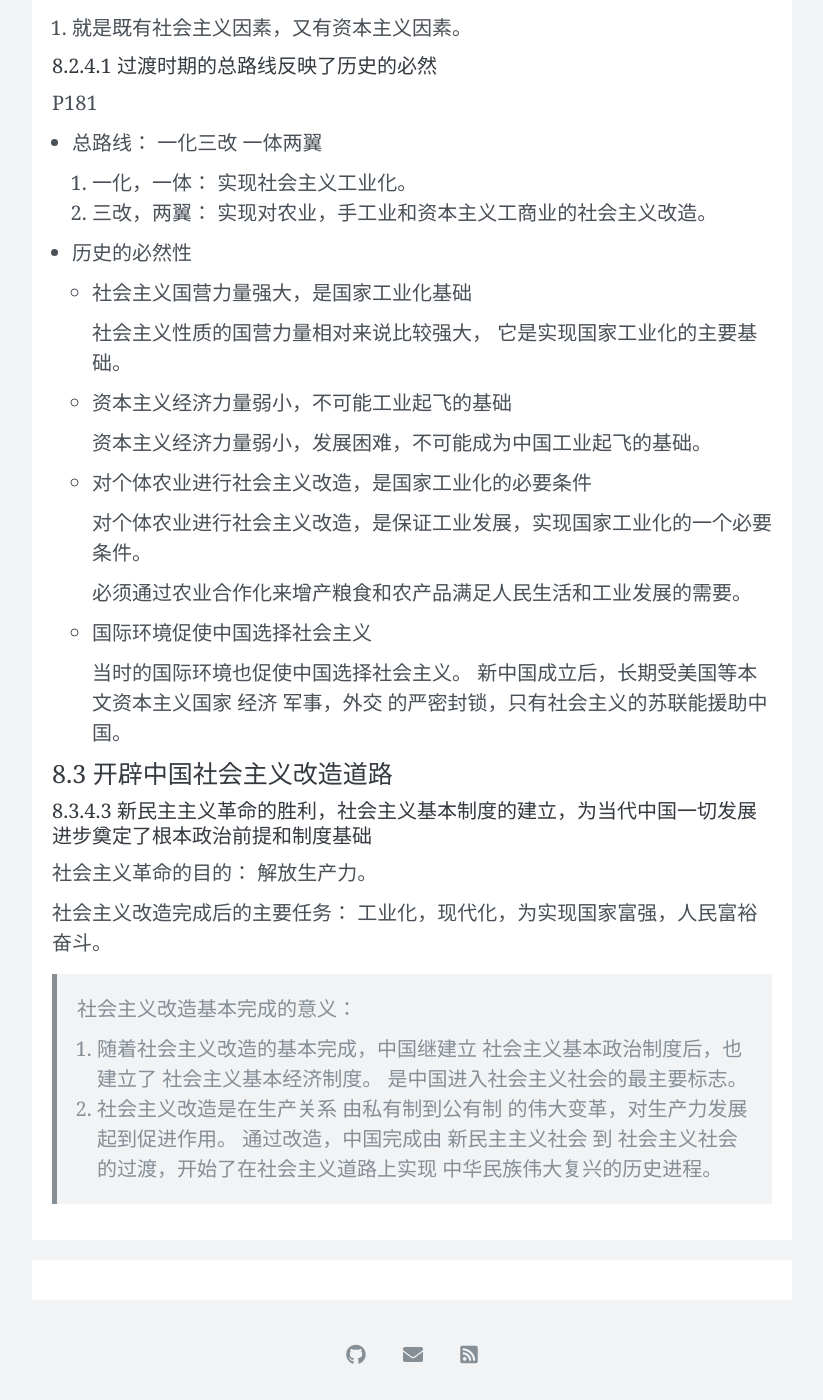
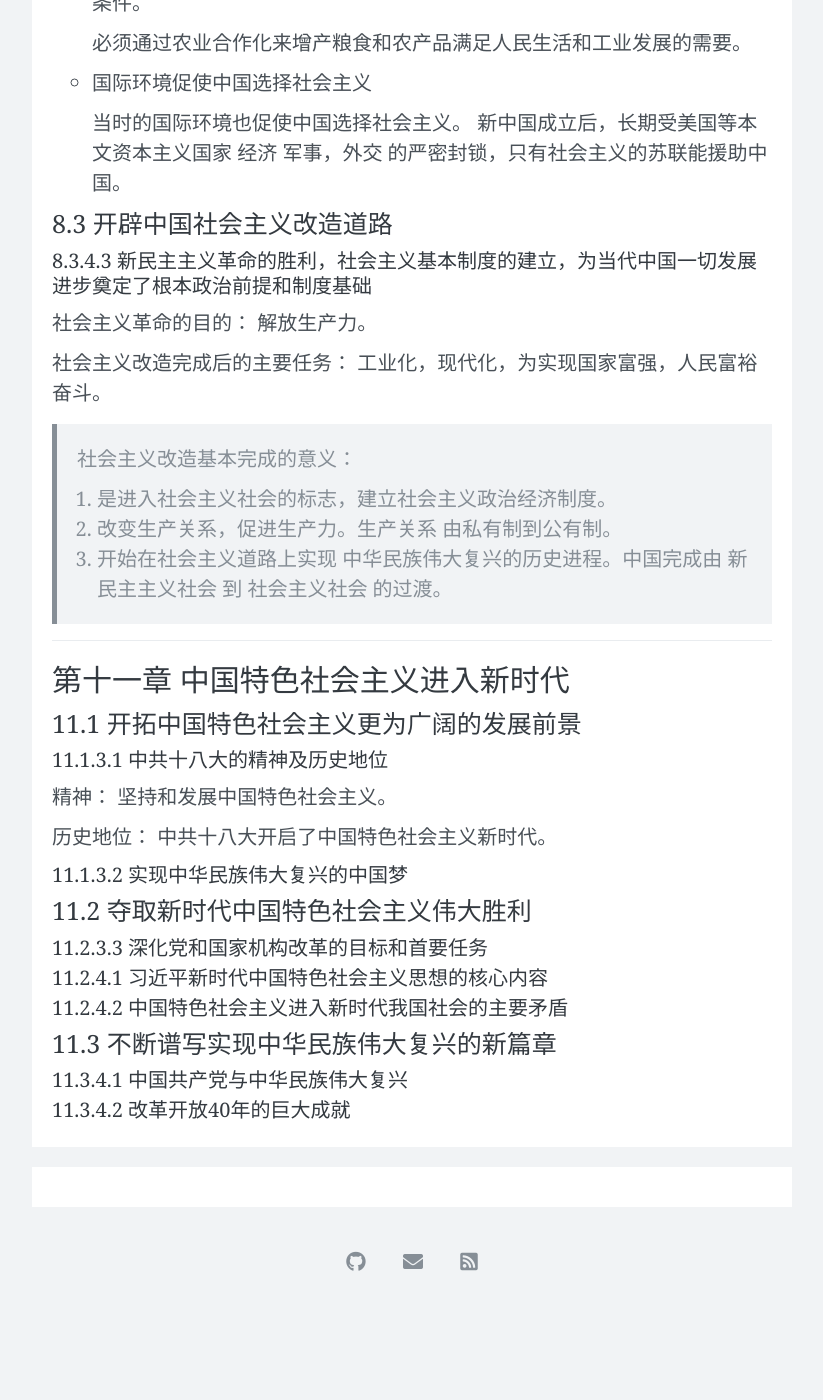
Before and after one commit to wangtiga/wangtiga.github.io, a Jekyll site: the page built from _previews/3708_target.md, in a window 1280 px wide and 1400 px high, scrolled down 12938 px. Shown: the whole window, without its empty margins (228-1051 px from the left). Built offline with Jekyll 4.4.1, drawn with Linux system fonts in a browser that asks for light colours; nearby versions of some CDN libraries; comment, search, counter and statistics services are not loaded; after the commit the page ends 14245 px from its top, so only the background shows below that; some of the changed text lies outside the part shown.

Commit message:
3708 target

```diff
--- a/_previews/3708_target.md
+++ b/_previews/3708_target.md
@@ -261,13 +261,6 @@ tags:   exam
 
 ##### 6.5.4.1 抗日战争胜利为中华民族走向伟大复兴确立了历史转折点
 
-中国人民抗日战争的胜利，促进了中华民族的觉醒，
-开辟了中华民族伟大复兴的光明前景。
-经历抗日战争锤炼的中国人民进一步认识到：
-1. 只有民族独立，人民解放，建立人民当家作主的 新中国，才能实现民族振兴，人民幸福。
-2. 中国共产党提出的改造旧中国，建设新中国的主张，代表了中国人民的根本利益。
-3. 抗日战争的胜利为中国共产党领导人民取得整个新民主主义革命的胜利奠定了基础。
-
 中国人民抗日战争的胜利具有重大而深远的意义。
 1. 中国抗日战争的胜利，粉碎了日本军国主义殖民奴役中国的图谋，捍卫了国家主权和领土完整，洗刷了近代抗击外来侵略屡战屡败的民族耻辱。
 2. 中国抗日战争的胜利，重新确立了中国在世界上的大国地位。
@@ -315,8 +307,8 @@ tags:   exam
 
 1949.06.30 《论人民民主专政》阐明中国共产党关于建立人民民主专政的新中国的主张：
 1. 人民民主专政的基础是 工人阶级，农民阶级，城市小资产阶级 的联盟；
-2. 在此联盟中，主要是 工人阶级 和 农民阶级 的联盟， 从 新民主主义 到 社会主义 ，主要依靠这个联盟。
-3. 为建立新中国，必须利用一切于国计民生有利而不是有害的城乡资本主义因素，团结民族资产阶级。但民族资产阶级不能充当革命的领导者，也不应当在国家政权中占主要地位。
+2. 主要依靠 工农联盟， 从 新民主主义 到 社会主义 过渡。
+3. 团结民族资产阶级。但民族资产阶级不能充当革命的领导者，也不应当在国家政权中占主要地位。
 
 > 毛泽东指出：
 总结我们的经验，集中到一点，就是
@@ -370,43 +362,11 @@ tags:   exam
 
 > 民族自立，人民翻身，国家统一，共党执政，走向社会主义。
 
-- 民族自立
-
-  列强压迫奴役中国人民的历史从此结束，
-
-  中华民族以崭新姿态自立于世界民族之林。
-
-- 人民翻身
-
-  本国封建主义，官僚资本主义统治的历史从此结束，
-
-  受压迫的人民在政治上翻了身，第一次成为新国家的主人。
-
-  一个真正属于人民的共和国建立起来了。
-
-- 国家统一
-
-  军阀割据，战乱不断的历史从此结束，
-
-  国家基本统一，可集中力量从事经济文化建设。
-
-- 走向社会主义
-
-  从根本上改变了中国的发展方向，
-
-  为实现由新民主主义向社会主义过渡创造了政治前提。
-
-- 共产党执政
-
-  中国共产党成为全国范围的执政党。
-
-  它可以运用国家政权凝聚和调集全国力量，造福中华民族。
-
 中华人民共和国的成立，
-宣告中国人民当家作主的时代已经到来，
-标志着中国的新民主主义革命取得了基本胜利，
-标志着半殖民地半封建社会的结束，
-和新民主主义社会在全国范围内的建立。
+1. 宣告中国人民当家作主的时代已经到来，
+2. 标志着中国的新民主主义革命取得了基本胜利，
+3. 标志着半殖民地半封建社会的结束，
+4. 和新民主主义社会在全国范围内的建立。
 
 
 ##### 8.1.4.2 中国共产党在全国执政面临的新考验
@@ -471,6 +431,28 @@ P181
 社会主义改造完成后的主要任务： 工业化，现代化，为实现国家富强，人民富裕奋斗。
 
 > 社会主义改造基本完成的意义：
-1. 随着社会主义改造的基本完成，中国继建立 社会主义基本政治制度后，也建立了 社会主义基本经济制度。 是中国进入社会主义社会的最主要标志。
-2. 社会主义改造是在生产关系 由私有制到公有制 的伟大变革，对生产力发展起到促进作用。
-通过改造，中国完成由 新民主主义社会 到 社会主义社会 的过渡，开始了在社会主义道路上实现 中华民族伟大复兴的历史进程。
+1. 是进入社会主义社会的标志，建立社会主义政治经济制度。
+2. 改变生产关系，促进生产力。生产关系 由私有制到公有制。
+3. 开始在社会主义道路上实现 中华民族伟大复兴的历史进程。中国完成由 新民主主义社会 到 社会主义社会 的过渡。
+
+## 第十一章 中国特色社会主义进入新时代
+
+### 11.1 开拓中国特色社会主义更为广阔的发展前景
+##### 11.1.3.1 中共十八大的精神及历史地位
+
+精神：
+坚持和发展中国特色社会主义。
+
+历史地位：
+中共十八大开启了中国特色社会主义新时代。
+
+##### 11.1.3.2 实现中华民族伟大复兴的中国梦
+
+### 11.2 夺取新时代中国特色社会主义伟大胜利
+##### 11.2.3.3 深化党和国家机构改革的目标和首要任务
+##### 11.2.4.1 习近平新时代中国特色社会主义思想的核心内容
+##### 11.2.4.2 中国特色社会主义进入新时代我国社会的主要矛盾
+
+### 11.3 不断谱写实现中华民族伟大复兴的新篇章
+##### 11.3.4.1 中国共产党与中华民族伟大复兴
+##### 11.3.4.2 改革开放40年的巨大成就
```
Also changed, not shown: other parts of _previews/3708_target.md (+5 -6 lines).
